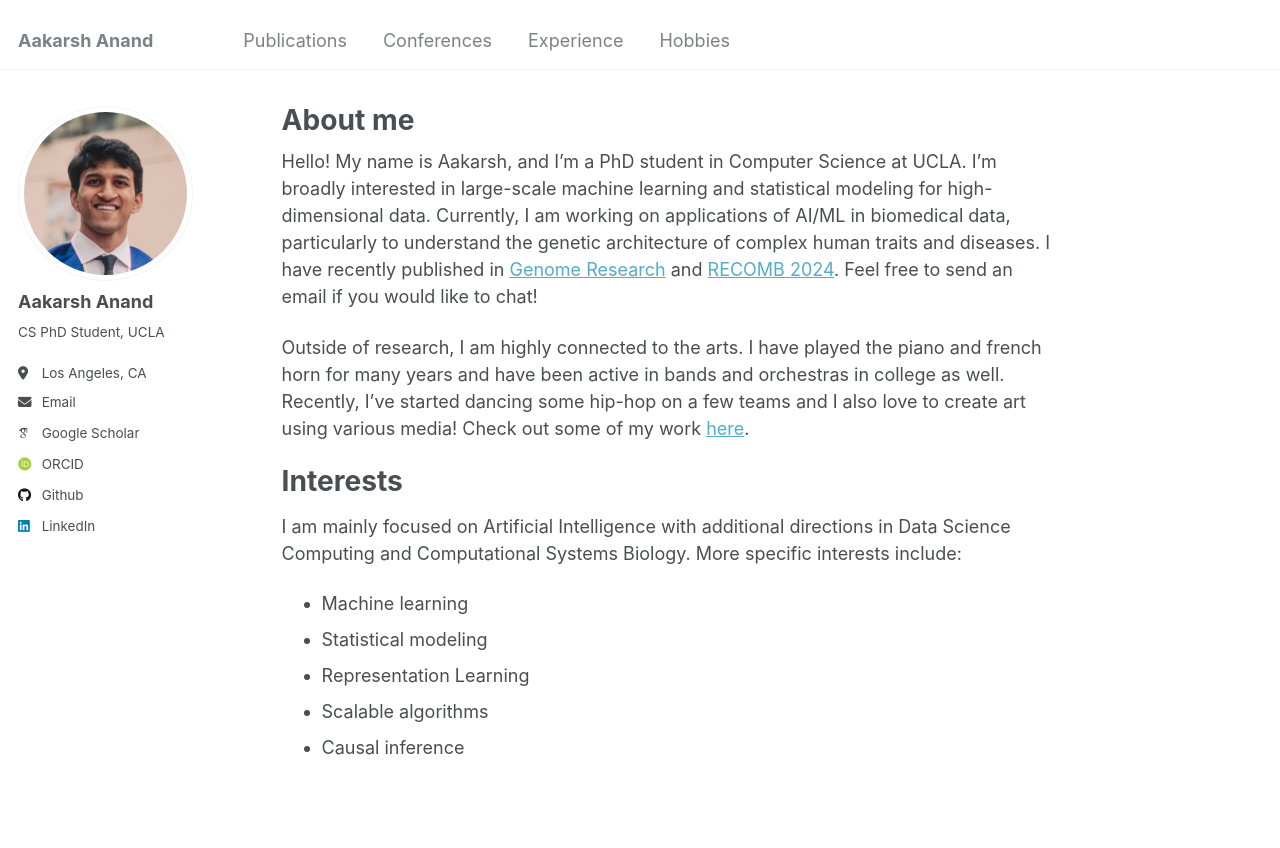
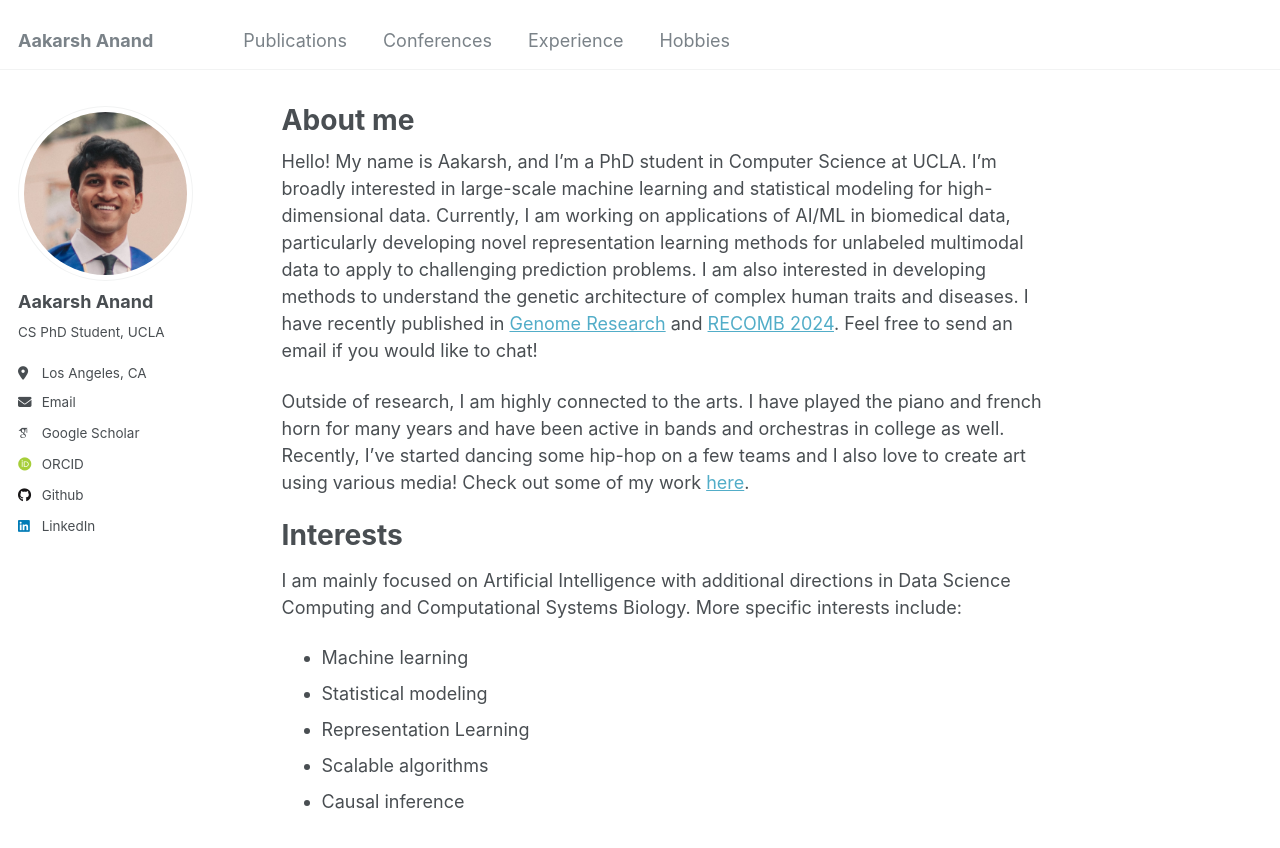
Before and after one commit to aakarsh-anand/aakarsh-anand.github.io, a Jekyll site: the page built from _pages/about.md, in a window 1280 px wide and 1022 px high. Shown: the top 848 px of the window. Built offline with Jekyll 4.4.1, drawn with Linux system fonts in a browser that asks for light colours; some web fonts are replaced.

Commit message:
update about me

```diff
--- a/_pages/about.md
+++ b/_pages/about.md
@@ -7,7 +7,7 @@ redirect_from:
   - /about.html
 ---
 
-Hello! My name is Aakarsh, and I'm a PhD student in Computer Science at UCLA. I'm broadly interested in large-scale machine learning and statistical modeling for high-dimensional data. Currently, I am working on applications of AI/ML in biomedical data, particularly to understand the genetic architecture of complex human traits and diseases. I have recently published in [Genome Research](https://genome.cshlp.org/) and [RECOMB 2024](https://recomb.org/recomb2024/). Feel free to send an email if you would like to chat!
+Hello! My name is Aakarsh, and I'm a PhD student in Computer Science at UCLA. I'm broadly interested in large-scale machine learning and statistical modeling for high-dimensional data. Currently, I am working on applications of AI/ML in biomedical data, particularly developing novel representation learning methods for unlabeled multimodal data to apply to challenging prediction problems. I am also interested in developing methods to understand the genetic architecture of complex human traits and diseases. I have recently published in [Genome Research](https://genome.cshlp.org/) and [RECOMB 2024](https://recomb.org/recomb2024/). Feel free to send an email if you would like to chat!
 
 Outside of research, I am highly connected to the arts. I have played the piano and french horn for many years and have been active in bands and orchestras in college as well. Recently, I've started dancing some hip-hop on a few teams and I also love to create art using various media! Check out some of my work [here](https://aakarsh-anand.github.io/hobbies/).
 
```
